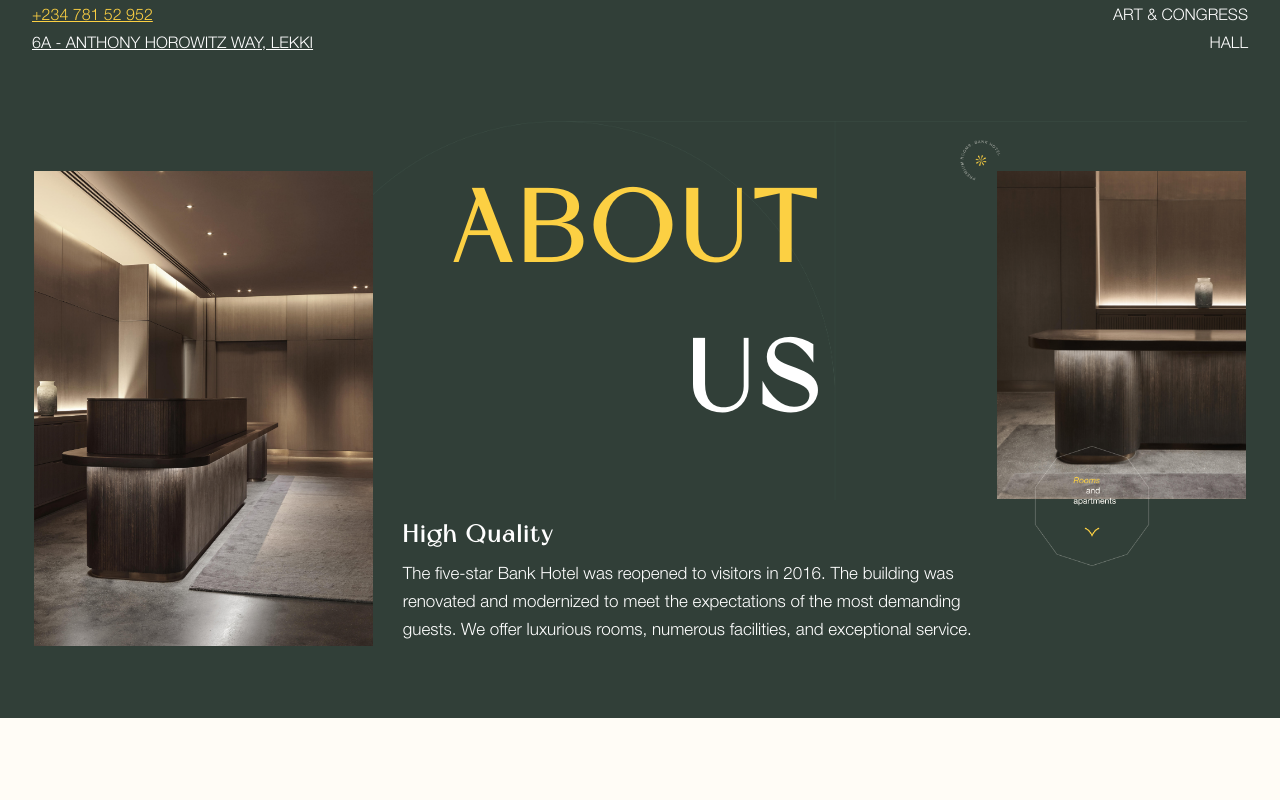
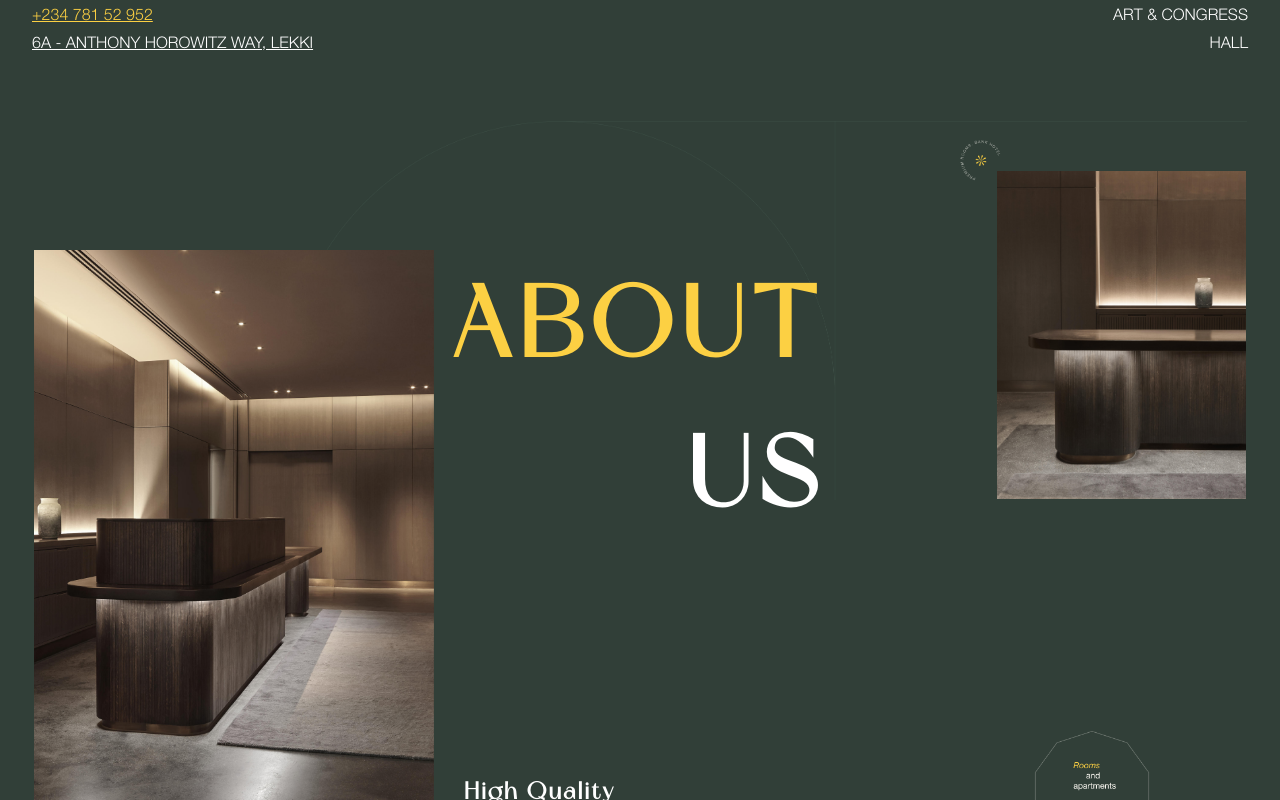
Before and after one commit to lionking0105/BankHotel, a Next.js app: page / in a window 1280 px wide. Shown: the part 900-1700 px from the top of the page. Built offline with nearby package versions, Linux system fonts and the light colour scheme.

Commit message:
added image reveal

```diff
--- a/app/page.tsx
+++ b/app/page.tsx
@@ -14,35 +14,12 @@ import About_us from "@/components/home/home_about_us/About_us";
 import Image from "next/image";
 import Lenis from "lenis";
 import FadeIn from "@/components/animation/FadeIn";
+import SmoothScroll from "@/components/animation/SmoothScroll";
 
 export default function Home() {
-  useEffect(() => {
-    const lenis = new Lenis({
-      duration: 1.2,
-      // easing: (t) => {
-      //   return t < 0.5 ? 8 * t * t * t * t : 1 - 8 * --t * t * t * t;
-      // },
-      // easing: function (t) {
-      //   return t === 1 ? 1 : 1 - Math.pow(2, -10 * t);
-      // },
-
-      // direction: "vertical",
-      // gestureDirection: "vertical",
-      // smooth: true,
-      // smoothTouch: false,
-      touchMultiplier: 2,
-    });
-
-    function raf(time: any) {
-      lenis.raf(time);
-      requestAnimationFrame(raf);
-    }
-
-    requestAnimationFrame(raf);
-  }, []);
-
   return (
     <FadeIn>
+      <SmoothScroll>
         <Navbar />
         <HeroHeader />
         <HeroImage />
@@ -54,6 +31,7 @@ export default function Home() {
         <Gallery />
         <GetInTouch />
         <Footer />
+      </SmoothScroll>
     </FadeIn>
   );
 }
--- /dev/null
+++ b/components/animation/ImageReveal.tsx
@@ -0,0 +1,29 @@
+import React, { useRef } from "react";
+import { motion } from "framer-motion";
+import { useInView } from "react-intersection-observer";
+
+interface Props {
+  children: React.ReactNode;
+}
+
+const ImageReveal = ({ children }: Props) => {
+  const { ref, inView, entry } = useInView({
+    threshold: 0,
+  });
+  console.log(inView, "inView");
+
+  return (
+    <motion.div
+      className="w-[100%]"
+      initial={{
+        clipPath: "polygon(0 0, 100% 0, 100% 0, 0 0)",
+      }}
+      animate={{ clipPath: "polygon(0 0, 100% 0, 100% 100%, 0 100%)" }}
+      transition={{ duration: 1, ease: "easeOut" }}
+    >
+      {children}
+    </motion.div>
+  );
+};
+
+export default ImageReveal;
--- /dev/null
+++ b/components/animation/SmoothScroll.tsx
@@ -0,0 +1,38 @@
+import Lenis from "lenis";
+import React, { useEffect } from "react";
+
+type Props = {
+  children: React.JSX.Element[] | JSX.Element;
+};
+
+const SmoothScroll = ({ children }: Props) => {
+  useEffect(() => {
+    const lenis = new Lenis({
+      duration: 1.2,
+      lerp: 0.1,
+      // easing: (t) => {
+      //   return t < 0.5 ? 8 * t * t * t * t : 1 - 8 * --t * t * t * t;
+      // },
+      // easing: function (t) {
+      //   return t === 1 ? 1 : 1 - Math.pow(2, -10 * t);
+      // },
+
+      // direction: "vertical",
+      // gestureDirection: "vertical",
+      // smooth: true,
+      // smoothTouch: false,
+      touchMultiplier: 2,
+    });
+
+    function raf(time: any) {
+      lenis.raf(time);
+      requestAnimationFrame(raf);
+    }
+
+    requestAnimationFrame(raf);
+  }, []);
+
+  return <div>{children}</div>;
+};
+
+export default SmoothScroll;
--- a/components/home/heroHeader/HeroHeader.tsx
+++ b/components/home/heroHeader/HeroHeader.tsx
@@ -1,6 +1,6 @@
 import SplitText from "@/components/animation/SplitText";
 import Image from "next/image";
-import React from "react";
+import React, { useRef } from "react";
 import { GiGooeyEyedSun } from "react-icons/gi";
 import { TbNorthStar } from "react-icons/tb";
 
@@ -9,7 +9,7 @@ const HeroHeader = () => {
     <div className="font-helvetica w-full bg-[#313F38]">
       <div className="flex justify-between items-center gap-[30px] w-[95%] m-auto text-white max-[900px]:items-start max-[760px]:flex-col">
         <div className="flex flex-col gap-[20px] w-full ">
-          <h1 className="font-miracle flex items-center scroll-m-20 text-[#fff]  font-light -tracking-tight  border-solid 2xl:text-[150px] lg:text-[120px] sm:text-[100px] max-[330px]:text-[50px] max-[760px]:justify-center text-[70px]">
+          <h1 className="font-miracle flex items-center scroll-m-20 text-[#fff]  font-light -tracking-tight  border-solid 2xl:text-[150px] lg:text-[120px] sm:text-[100px] max-[330px]:text-[50px] max-[760px]:justify-center text-[70px] ">
             Bank <span className="font-miracle text-golden_yellow">Hotel </span>{" "}
           </h1>
           <ul className="flex items-center text-white-100 gap-[7px] text-golden_yellow font-helvetica my-6 list-none [&>li]:mt-2 text-[17px] max-sm:text-[15px] md:text-[16px] max-[760px]:flex-wrap max-[760px]:justify-center">
--- a/components/home/home_about_us/About_us.tsx
+++ b/components/home/home_about_us/About_us.tsx
@@ -1,17 +1,45 @@
+import ImageReveal from "@/components/animation/ImageReveal";
 import React from "react";
+import { useInView } from "react-intersection-observer";
+import { motion } from "framer-motion";
 
 type Props = {};
 
 const About_us = (props: Props) => {
+  const { ref, inView, entry } = useInView({
+    threshold: 0,
+    // triggerOnce: true,
+  });
   return (
     <div className="bg-regal_green w-full h-full border-2 border-transparent  border-solid ">
-      <div className="w-[95%] my-[70px] mx-auto max-[750px]:my-[100px] ">
+      <div
+        id="anchor"
+        className="w-[95%] my-[70px] mx-auto max-[750px]:my-[100px] "
+      >
         <div className="relative h-[100%] flex flex-col justify-center items-center  ">
           <div className="relative flex justify-between h-[80%]">
             <div className="relative w-full h-full">
-              <div className="flex h-full gap-[30px] items-end max-[750px]:flex-col max-[650px]:items-center">
-                <div className="w-[100%] mt-[40px] h-full relative z-[1] max-[650px]:w-[100%]">
-                  <img src="./bigger-copenhagen.png" alt="img" />
+              <div className="flex h-[100vh] max-[780px]:h-full gap-[30px] items-end max-[750px]:flex-col max-[650px]:items-center">
+                <div
+                  ref={ref}
+                  className="w-[100%] min-w-[400px] max-[450px]:min-w-full object-contain mt-[40px] h-full  relative z-[1] max-[650px]:w-[100%]"
+                >
+                  {inView && (
+                    // <ImageReveal>
+                    <motion.img
+                      className="w-full h-full object-contain"
+                      initial={{
+                        clipPath: "polygon(0 0, 100% 0, 100% 0, 0 0)",
+                      }}
+                      animate={{
+                        clipPath: "polygon(0 0, 100% 0, 100% 100%, 0 100%)",
+                      }}
+                      transition={{ duration: 1, ease: "easeOut" }}
+                      src="./bigger-copenhagen.png"
+                      alt="img"
+                    />
+                    // </ImageReveal>
+                  )}
                 </div>
                 <div className="text-white_text">
                   <h2 className="font-miracle scroll-m-20 text-2xl font-semibold tracking-[.10em]">
@@ -33,8 +61,8 @@ const About_us = (props: Props) => {
                 <img src="./Ellipse.png" alt="img" />
               </div> */}
             </div>
-            <div className="flex flex-col  font-miracle absolute z-10 top-1/3 max-[750px]:left-[50%]  md:left-[70%] lg:left-1/2 transform -translate-x-1/2 -translate-y-1/2 max-[750px]:flex max-[750px]:flex-row  max-[750px]:gap-[25px] max-[750px]:top-[-10px] ">
-              <h1 className="min-[900px]:text-[80px] xl:text-[100px] sm:text-[70px] max-sm:text-[60px]  scroll-m-20  font-extrabold tracking-[.10em]  text-golden_yellow">
+            <div className="flex flex-col  font-miracle absolute z-10 top-1/3 max-[760px]:left-[50%]  md:left-[70%] lg:left-1/2 transform -translate-x-1/2 -translate-y-1/2 max-[750px]:flex max-[750px]:flex-row  max-[750px]:gap-[25px] max-[750px]:top-[-10px] ">
+              <h1 className="min-[900px]:text-[80px] xl:text-[100px] sm:text-[70px] max-sm:text-[60px] max-[330px]:text-[50px]  scroll-m-20  font-extrabold tracking-[.10em]  text-golden_yellow">
                 ABOUT
               </h1>
               <h1 className="lg:text-[100px] sm:text-[70px] max-sm:text-[60px]  text-end text-white_text scroll-m-20 font-extrabold tracking-[.10em]">
@@ -43,7 +71,11 @@ const About_us = (props: Props) => {
             </div>
             <div className="relative min-md:flex max-md:justify-end max-lg:hidden">
               <div className="mt-[40px] sm:w-[70%] lg:w-[100%]">
-                <img src="./space-copenhagen.png" alt="img" />
+                {inView && (
+                  <ImageReveal>
+                    <img src="./space-copenhagen.png" alt="img" />
+                  </ImageReveal>
+                )}
               </div>
               {/* <div className="absolute h-[100%] w-[1px] bg-[#3F5148] top-0 left-[-150px]"></div> */}
               <div className="absolute w-[50px] top-[0px] left-[-45px]">
--- a/components/navbar/Navbar.tsx
+++ b/components/navbar/Navbar.tsx
@@ -14,7 +14,7 @@ const Navbar = () => {
           BankHotel
         </h2>
         <ul className="flex items-center justify-around gap-[15px] w-[50%] font-helvetica my-6 ml-6 list-none [&>li]:mt-2 min-[1200px]:flex min-[100px]:hidden">
-          <li className="cursor-pointer">HOME</li>
+          <li className="cursor-pointer hover:text-golden_yellow">HOME</li>
           <li className="cursor-pointer">ABOUT</li>
           <li className="cursor-pointer">ROOMS</li>
           <li className="cursor-pointer">RESTAURANT</li>
```
Lines whose indentation alone changed are shown as unchanged.
